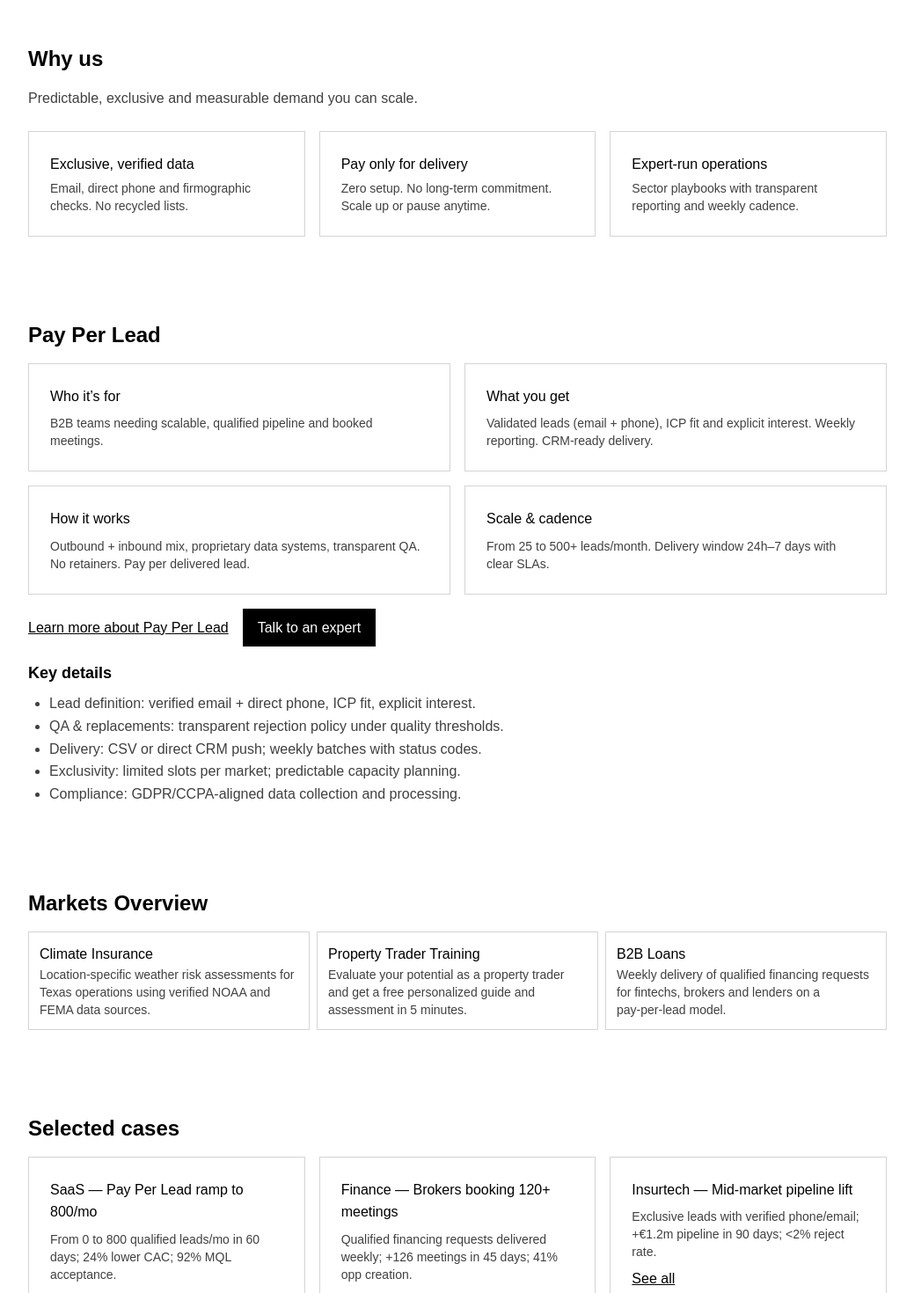
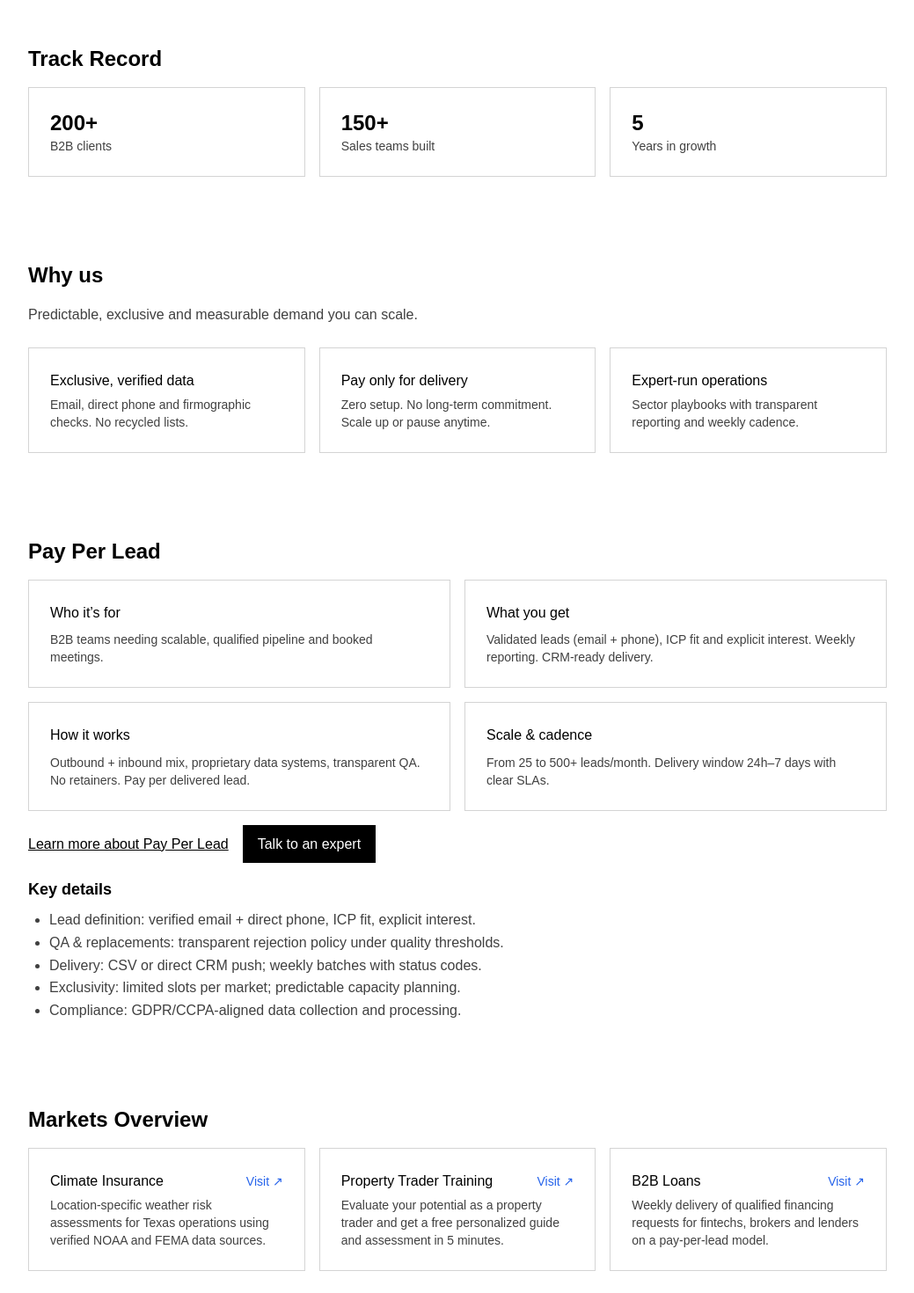
Before and after one commit to batistusprimus/bpcorp, a Next.js app: page / in a window 1280 px wide. Shown: the part 1180-2650 px from the top of the page at 88% size, without its empty margins (120-1159 px from the left). Built offline with nearby package versions, Linux system fonts and the light colour scheme.

Commit message:
feat: add Markets cards and Track Record cards to Home and Cases

```diff
--- a/app/(pages)/cases/page.tsx
+++ b/app/(pages)/cases/page.tsx
@@ -1,5 +1,7 @@
 import Container from '@/components/Container';
 import { CASES } from '@/data/cases';
+import { MARKETS } from '@/data/markets';
+import Card from '@/components/Card';
 import Link from 'next/link';
 
 export const metadata = {
@@ -12,6 +14,41 @@ export default function CasesPage() {
       <section className="py-12">
         <h1 className="text-3xl font-bold mb-4">Cases</h1>
         <p className="mb-6 text-gray-700">Selected anonymized examples showing pipeline impact and learning velocity.</p>
+
+        <section className="mb-8">
+          <h2 className="text-xl font-bold mb-3">Track Record</h2>
+          <div className="grid grid-cols-1 md:grid-cols-3 gap-4">
+            <Card>
+              <div className="text-2xl font-bold">200+</div>
+              <div className="text-sm text-gray-700">B2B clients</div>
+            </Card>
+            <Card>
+              <div className="text-2xl font-bold">150+</div>
+              <div className="text-sm text-gray-700">Sales teams built</div>
+            </Card>
+            <Card>
+              <div className="text-2xl font-bold">5</div>
+              <div className="text-sm text-gray-700">Years in growth</div>
+            </Card>
+          </div>
+        </section>
+
+        <section className="mb-8">
+          <h2 className="text-xl font-bold mb-3">Markets</h2>
+          <div className="grid grid-cols-1 md:grid-cols-3 gap-4">
+            {MARKETS.map((m) => (
+              <Card key={m.slug}>
+                <div className="flex items-center justify-between gap-2 mb-1">
+                  <Link href={{ pathname: '/markets/[slug]', query: { slug: m.slug } }} className="font-medium">{m.title}</Link>
+                  {m.url && (
+                    <a href={m.url} target="_blank" rel="noopener noreferrer" className="text-sm text-blue-600 hover:underline">Visit ↗</a>
+                  )}
+                </div>
+                <p className="text-sm text-gray-700">{m.blurb}</p>
+              </Card>
+            ))}
+          </div>
+        </section>
         <ul className="grid grid-cols-1 md:grid-cols-2 gap-3">
           {CASES.map((c) => (
             <li key={c.id} className="border border-gray-300 p-3">
--- a/app/page.tsx
+++ b/app/page.tsx
@@ -33,6 +33,23 @@ export default function HomePage() {
           {STATS.map((s) => (
             <Stat key={s.label} label={s.label} value={s.value} />
           ))}
+        </div>
+      </Section>
+
+      <Section title="Track Record">
+        <div className="grid grid-cols-1 md:grid-cols-3 gap-4">
+          <Card>
+            <div className="text-2xl font-bold">200+</div>
+            <div className="text-sm text-gray-700">B2B clients</div>
+          </Card>
+          <Card>
+            <div className="text-2xl font-bold">150+</div>
+            <div className="text-sm text-gray-700">Sales teams built</div>
+          </Card>
+          <Card>
+            <div className="text-2xl font-bold">5</div>
+            <div className="text-sm text-gray-700">Years in growth</div>
+          </Card>
         </div>
       </Section>
 
@@ -89,14 +106,19 @@ export default function HomePage() {
       </Section>
 
       <Section title="Markets Overview">
-        <ul className="grid grid-cols-1 md:grid-cols-3 gap-2">
+        <div className="grid grid-cols-1 md:grid-cols-3 gap-4">
           {MARKETS.map((v) => (
-            <li key={v.slug} className="border border-gray-300 p-3">
-              <Link href={`/markets/${v.slug}`} className="font-medium">{v.title}</Link>
+            <Card key={v.slug}>
+              <div className="flex items-center justify-between gap-2 mb-1">
+                <Link href={{ pathname: '/markets/[slug]', query: { slug: v.slug } }} className="font-medium">{v.title}</Link>
+                {v.url && (
+                  <a href={v.url} target="_blank" rel="noopener noreferrer" className="text-sm text-blue-600 hover:underline">Visit ↗</a>
+                )}
+              </div>
               <p className="text-sm text-gray-700">{v.blurb}</p>
-            </li>
+            </Card>
           ))}
-        </ul>
+        </div>
       </Section>
 
       <Section title="Selected cases">
```
